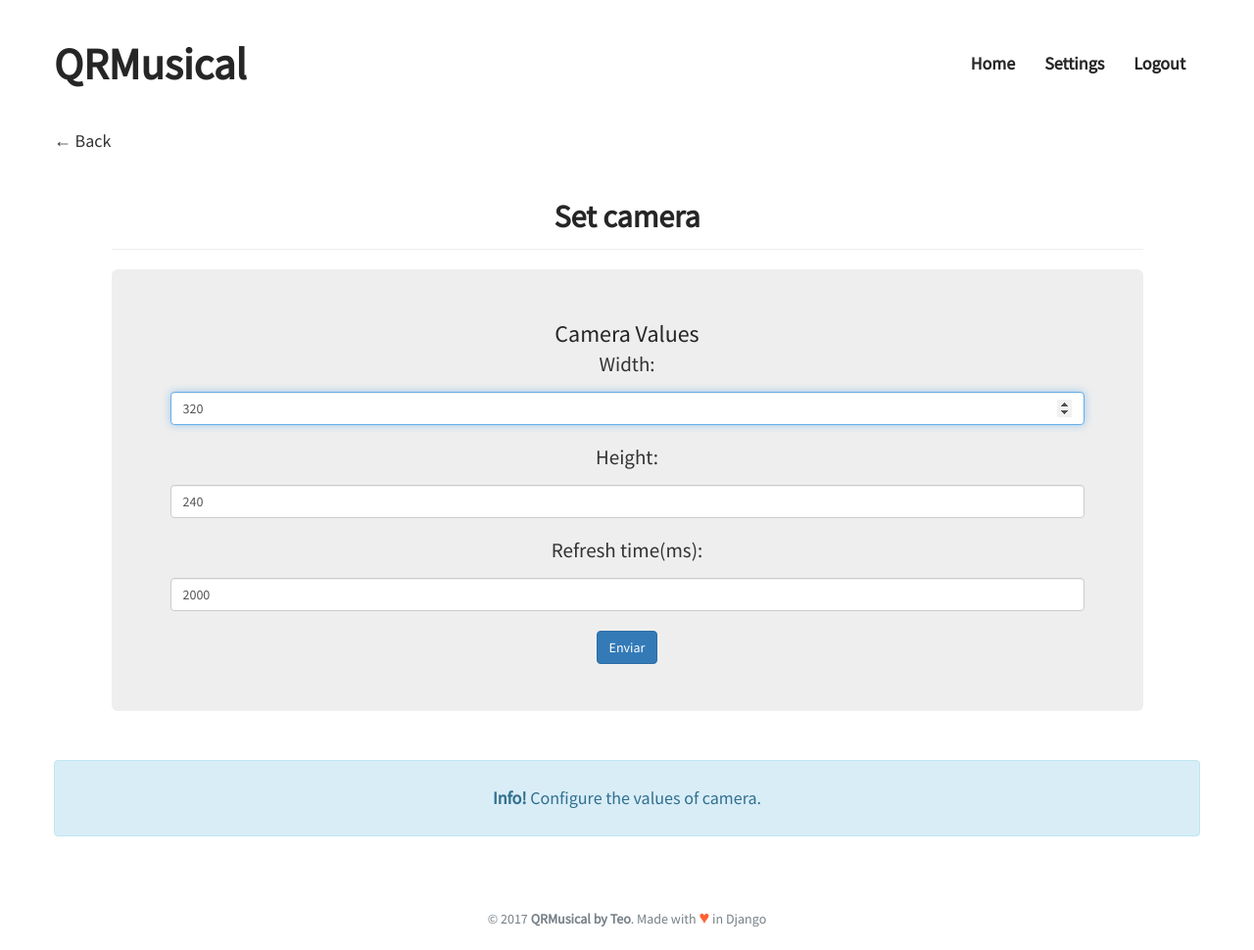
After one commit to Reshait/QRMusical2, a Django app: page /settings/camera/ in a window 1280 px wide. The commit adds this page. Shown: the whole page at 98% size. Run offline with Django 3.2, Linux system fonts and the light colour scheme; a user stored in the database is signed in; some libraries are stand-ins or nearby versions.

Commit message:
add Camera Settings

```diff
--- a/appQRMusical/global_vars.py
+++ b/appQRMusical/global_vars.py
@@ -16,3 +16,6 @@ message_alert = "alert-info"
 game_image = "/files/static/Who.png"
 game_display = "none"
 fail_flag = False
+cam_width = 320
+cam_height = 240
+cam_refresh = 2000
--- /dev/null
+++ b/appQRMusical/templates/camera.html
@@ -0,0 +1,32 @@
+{% extends "body.html" %}
+
+{% block content_wrapper %}
+<a href="{% url 'settings' %}">
+    <div>
+        <p>← Back</p>
+    </div>
+</a>
+<div style='text-align:center; margin: 0 auto; width: 90%'>
+
+    <h1 class="page-header">Set camera</h1>
+
+    <div class="jumbotron">
+        <h2 class="form-signin-heading">Camera Values</h2>
+
+        <form id="login_form" method="post" action="{% url 'camera' %}" class="form-signin">
+            {% csrf_token %}
+            <p style="color: #333 !important;">Width:</p><input class="form-control" placeholder="Width" type="number" name="Width" value="{{ cam_width }}" size="50" required autofocus="" min="160" max="640"/>
+            <br />
+            <p style="color: #333 !important;">Height:</p> <input class="form-control" placeholder="Height" type="number" name="Height" value="{{ cam_height }}" size="50" min="120" max="480"/>
+            <br />
+            <p style="color: #333 !important;">Refresh time(ms):</p> <input class="form-control" placeholder="Refresh" type="number" name="Refresh" value="{{ cam_refresh }}" size="50" min="500" max="4000" />
+            <br />
+            <input class="btn btn-primary" type="submit" value="Enviar" />
+        </form>
+    </div>
+
+</div>
+
+{% include "message.html" %}
+
+{% endblock content_wrapper %}
--- a/appQRMusical/templates/settings.html
+++ b/appQRMusical/templates/settings.html
@@ -27,7 +27,7 @@
 			</a>
 
 
-			<a href="{% url 'home' %}">
+			<a href="{% url 'camera' %}">
 				<div class="QRM_btn QRM_btn_home">
 					<img src="/files/static/cam.png">
 					<h5>Cam</h5>
--- a/appQRMusical/urls.py
+++ b/appQRMusical/urls.py
@@ -35,5 +35,8 @@ urlpatterns = [
 	url(r'^settings/players_list/(?P<id>\d+)/add_multimedia_to_player/$', views.add_multimedia_to_player, name='add_multimedia_to_player'),
 	url(r'^settings/players_list/(?P<id_player>\d+)/add_multimedia_to_player/(?P<id_multimedia>\d+)/$', views.add_multimedia_to_player_function, name='add_multimedia_to_player_function'),
 	url(r'^settings/players_list/(?P<id_player>\d+)/update/(?P<id_multimedia>\d+)/$', views.del_multimedia_of_player_function, name='del_multimedia_of_player_function'),
+	# Settigns - Camera
+	url(r'^settings/camera/$', views.camera, name='camera'),
+
 
 ] + static(settings.MEDIA_URL, document_root=settings.MEDIA_ROOT)
--- a/appQRMusical/views.py
+++ b/appQRMusical/views.py
@@ -363,12 +363,6 @@ def upload_multimedia(request):
 			file_up.save()
 			file_up.players = dict(request.POST.iterlists())['players']
 
-			print("R_POST-------\n%s" % dict(request.POST.iterlists())['players'])
-			print("R_POST-------\n%s" % request.POST)
-
-			print("La VAR-------\n%s" % file_up.players)
-			print("REQUES-------\n%s" % request.POST['players'])
-
 			context['message_alert'] = "alert-success"
 			context['message_head'] = "Success! "
 			context['message_text'] = "File \"%s\" upload success" % (file_up.name)
@@ -508,3 +502,39 @@ def del_multimedia_of_player_function(request, id_player, id_multimedia):
 		}
 
 	return HttpResponseRedirect('/settings/players_list/%s/update/' % id_player)
+
+
+@login_required(login_url='login')
+def camera(request):
+	cam_width = global_vars.cam_width
+	cam_height = global_vars.cam_height
+	cam_refresh = global_vars.cam_refresh
+
+	message_alert = 'alert-info'
+	message_head = 'Info!'
+	message_text = 'Configure the values of camera.'
+
+	if request.method == 'POST':
+
+		cam_width = request.POST.get('Width')
+		cam_height = request.POST.get('Height')
+		cam_refresh = request.POST.get('Refresh')
+
+		global_vars.cam_width = cam_width
+		global_vars.cam_height = cam_height
+		global_vars.cam_refresh = cam_refresh
+
+		message_alert = 'alert-success'
+		message_head = 'Success!. '
+		message_text = 'Changes saved successfully'
+
+	context = {
+		'message_alert' : 	message_alert,
+		'message_head'	:	message_head,
+		'message_text'	:	message_text,
+		'cam_width'		:	cam_width,
+		'cam_height'	: 	cam_height,
+		'cam_refresh'	: 	cam_refresh,
+	}
+
+	return render(request, 'camera.html', context)
```
